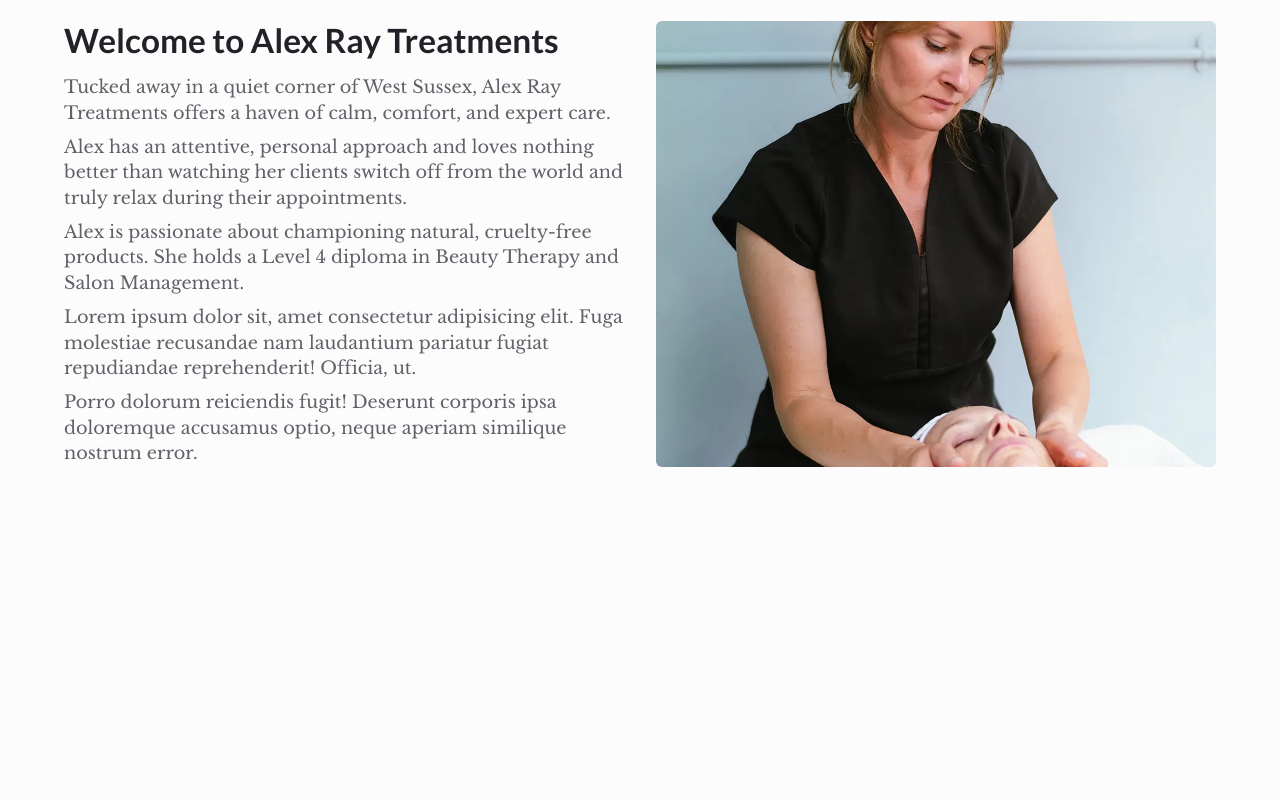
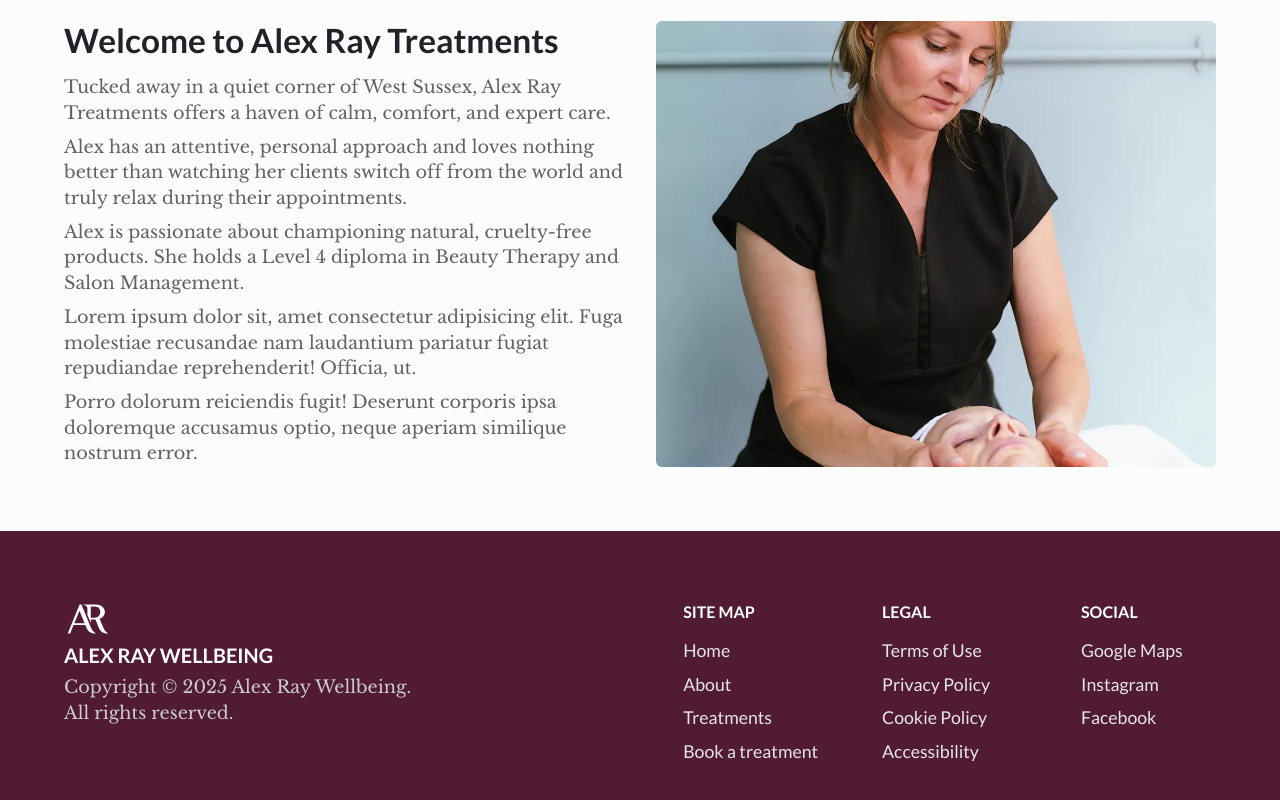
Before and after one commit to Black-and-White-Web-Development/alex-ray-treatments, a React (Vite) app: page / in a window 1280 px wide. Shown: the part 643-1443 px from the top of the page. Before the commit the page ends 1174 px from the top, so only its background shows below. Built offline with nearby package versions, Linux system fonts and the light colour scheme.

Commit message:
Feat: add footer content and links

```diff
--- a/src/Root.tsx
+++ b/src/Root.tsx
@@ -3,6 +3,7 @@ import type { ReactNode } from "react";
 import { Outlet, useLocation } from "react-router-dom";
 
 import BookingWidget from "@/components/BookingWidget";
+import Footer from "@/components/Footer";
 import Header from "@/components/Header";
 import Hero from "@/components/Hero";
 
@@ -37,6 +38,22 @@ const heroContent: Record<string, HeroProps> = {
 		image: background,
 		children: <BookingWidget />,
 	},
+	"/accessibility-statement": {
+		heading: "Accessibility statement",
+		image: background,
+	},
+	"/cookie-policy": {
+		heading: "Cookie policy",
+		image: background,
+	},
+	"/privacy-policy": {
+		heading: "Privacy policy",
+		image: background,
+	},
+	"/terms-of-use": {
+		heading: "Terms of use",
+		image: background,
+	},
 };
 
 const App = () => {
@@ -56,6 +73,7 @@ const App = () => {
 				/>
 				<Outlet />
 			</main>
+			<Footer />
 		</>
 	);
 };
--- /dev/null
+++ b/src/components/Footer/Footer.scss
@@ -0,0 +1,142 @@
+@use "@/scss/util/" as u;
+
+.footer {
+	padding-block: var(--space-9);
+	background-color: hsl(333 50% 21%);
+	color: white;
+
+	@include u.breakpoint(tablet) {
+		&__container {
+			display: grid;
+			grid-template-columns: 1fr 2fr;
+			column-gap: var(--space-9);
+			justify-content: space-between;
+		}
+
+		&__content-wrapper {
+			justify-self: flex-end;
+		}
+	}
+
+	&__copyright-wrapper {
+		margin-block-end: u.rem(48);
+	}
+
+	&__logo {
+		width: 48px;
+		height: 48px;
+	}
+
+	&__copyright-heading {
+		margin-block-end: u.rem(8);
+		font-size: u.rem(20);
+		line-height: 1.2;
+		text-transform: uppercase;
+		color: var(--cl-secondary);
+	}
+
+	&__copyright-text {
+		color: hsl(0, 0%, 80%);
+	}
+
+	&__content-wrapper {
+		display: grid;
+		grid-template-columns: repeat(2, 1fr);
+		gap: var(--space-6) var(--space-4);
+
+		@include u.breakpoint(phone-landscape) {
+			grid-template-columns: repeat(3, 1fr);
+			gap: var(--space-6) var(--space-9);
+		}
+	}
+
+	&__links {
+		display: flex;
+		flex-direction: column;
+		gap: var(--space-2);
+	}
+
+	&__links-heading {
+		font-family: var(--sans-serif);
+		font-size: u.rem(16);
+		font-weight: 700;
+		text-transform: uppercase;
+
+		color: hsl(0, 0%, 100%);
+	}
+
+	&__link {
+		position: relative;
+		max-width: fit-content;
+
+		font-family: var(--sans-serif);
+		font-weight: 400;
+		color: hsl(0, 0%, 90%);
+
+		transition-property: color;
+		transition-duration: 400ms;
+
+		&:hover,
+		&:hover .footer__social-icon {
+			color: white;
+		}
+
+		&::after {
+			content: "";
+			position: absolute;
+			inset: 100% 0 0 0;
+
+			height: 1px;
+
+			background-color: white;
+
+			transform: scaleX(0);
+
+			transition-property: transform;
+			transition-duration: 800ms;
+		}
+
+		&:hover::after {
+			transition-duration: 400ms;
+			transform: scaleX(1);
+		}
+
+		&--social {
+			display: flex;
+			align-items: center;
+			gap: var(--space-1);
+
+			&::after {
+				content: "⭢";
+				position: static;
+
+				height: auto;
+
+				background-color: transparent;
+
+				transform: translateX(0);
+				opacity: 0;
+
+				transition-property: opacity, transform;
+				transition-duration: 800ms;
+			}
+
+			&:hover::after {
+				opacity: 1;
+				transition-duration: 400ms;
+				transform: translateX(4px);
+			}
+		}
+	}
+
+	&__social-icon {
+		color: var(--text-2);
+		transition-property: color;
+		transition-duration: 400ms;
+	}
+
+	&__link-icon {
+		width: u.rem(24);
+		filter: invert(1);
+	}
+}
--- /dev/null
+++ b/src/components/Footer/Footer.tsx
@@ -0,0 +1,89 @@
+import { faFacebookF } from "@awesome.me/kit-d5b9232d46/icons/classic/brands";
+import { faGoogle } from "@awesome.me/kit-d5b9232d46/icons/classic/brands";
+import { faInstagram } from "@awesome.me/kit-d5b9232d46/icons/classic/brands";
+import { FontAwesomeIcon } from "@fortawesome/react-fontawesome";
+import { NavLink } from "react-router-dom";
+
+import logo from "@/assets/alex-ray-treatments-logo.svg";
+
+import "./Footer.scss";
+
+const Footer = function () {
+	return (
+		<footer className="footer fb-col-wrapper">
+			<div className="footer__container">
+				<div className="footer__copyright-wrapper">
+					<img className="footer__logo" src={logo} alt="" width="48" height="48" />
+					<h3 className="footer__copyright-heading">Alex Ray Wellbeing</h3>
+					<p className="footer__copyright-text">
+						Copyright © {new Date().getFullYear()} Alex Ray Wellbeing. All rights reserved.
+					</p>
+				</div>
+				<div className="footer__content-wrapper">
+					<div className="footer__links">
+						<h3 className="footer__links-heading">Site map</h3>
+						<NavLink to="/home" className="footer__link">
+							Home
+						</NavLink>
+						<NavLink to="/about" className="footer__link">
+							About
+						</NavLink>
+						<NavLink to="/treatments" className="footer__link">
+							Treatments
+						</NavLink>
+						<NavLink to="/book" className="footer__link">
+							Book a treatment
+						</NavLink>
+					</div>
+					<div className="footer__links">
+						<h3 className="footer__links-heading">Legal</h3>
+						<NavLink to="/terms-of-use" className="footer__link">
+							Terms of Use
+						</NavLink>
+						<NavLink to="/privacy-policy" className="footer__link">
+							Privacy Policy
+						</NavLink>
+						<NavLink to="/cookie-policy" className="footer__link">
+							Cookie Policy
+						</NavLink>
+						<NavLink to="/accessibility-statement" className="footer__link">
+							Accessibility
+						</NavLink>
+					</div>
+					<div className="footer__links">
+						<h3 className="footer__links-heading">Social</h3>
+						<a
+							href="https://maps.app.goo.gl/v4gXB1tBXtTBV6ecA"
+							rel="noopener noreferrer"
+							target="_blank"
+							className="footer__link footer__link--social"
+						>
+							<FontAwesomeIcon className="footer__social-icon" icon={faGoogle} />
+							Google Maps
+						</a>
+						<a
+							href="https://www.instagram.com/alexraytreatments/"
+							rel="noopener noreferrer"
+							target="_blank"
+							className="footer__link footer__link--social"
+						>
+							<FontAwesomeIcon className="footer__social-icon" icon={faInstagram} />
+							Instagram
+						</a>
+						<a
+							href="https://www.facebook.com/alexraytreatments/?locale=en_GB"
+							rel="noopener noreferrer"
+							target="_blank"
+							className="footer__link footer__link--social"
+						>
+							<FontAwesomeIcon className="footer__social-icon" icon={faFacebookF} />
+							Facebook
+						</a>
+					</div>
+				</div>
+			</div>
+		</footer>
+	);
+};
+
+export default Footer;
--- /dev/null
+++ b/src/components/Footer/index.ts
@@ -0,0 +1 @@
+export { default } from "./Footer";
```
